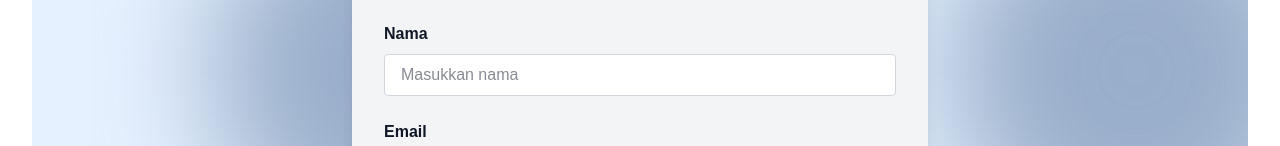
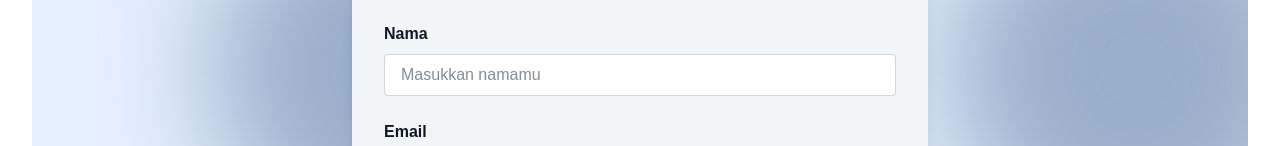
Before and after one commit to alyaputri4/finaljs3, a Next.js app: page /contact in a window 1280 px wide. Shown: the part 244-390 px from the top of the page. Built offline with nearby package versions, Linux system fonts and the light colour scheme.

Commit message:
update placehikder

```diff
--- a/src/app/contact/page.tsx
+++ b/src/app/contact/page.tsx
@@ -19,7 +19,7 @@ export default function ContactPage() {
               type="text"
               id="name"
               name="name"
-              placeholder="Masukkan nama"
+              placeholder="Masukkan namamu"
               required
               className="w-full px-4 py-2 rounded bg-white dark:bg-gray-700 border border-gray-300 dark:border-gray-600 focus:outline-none focus:ring-2 focus:ring-purple-500"
             />
```
